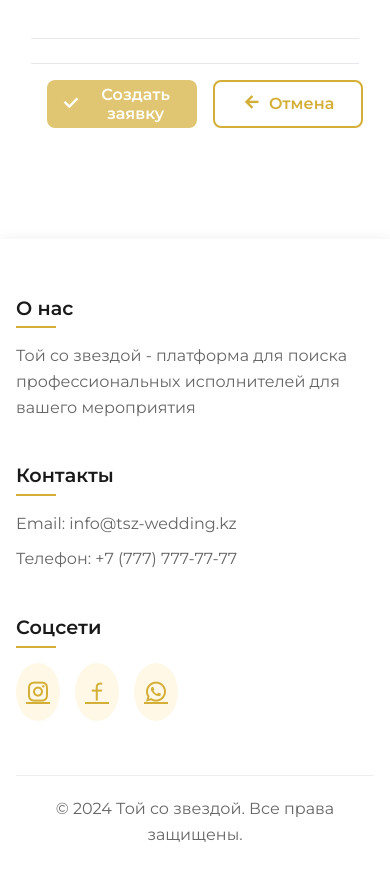
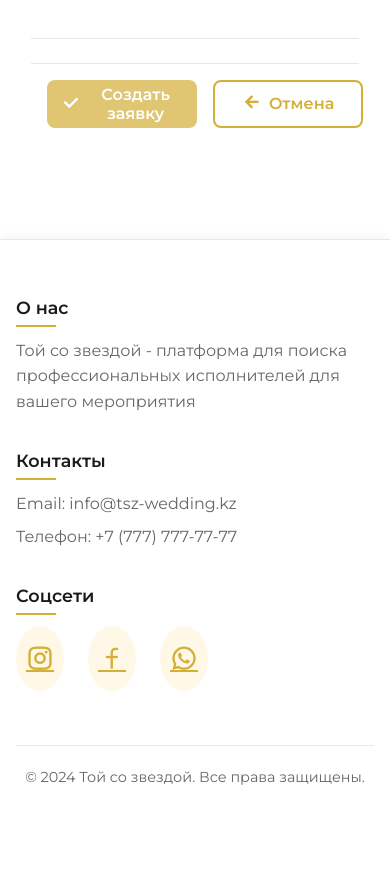
Before and after one commit to SmaylovSerikbay/tsz25, a Django app: page /create-order/ in a window 390 px wide. Shown: the part 3186-4063 px from the top of the page. After the commit the page ends 3971 px from the top, so only its background shows below. Run offline with Django 5.2, Linux system fonts and the light colour scheme; a user stored in the database is signed in.

Commit message:
Enhance footer styles in order template for improved layout and responsiveness. Introduce grid layout for footer content, update typography, and add social links styling. Adjust media queries for better mobile display.

```diff
--- a/templates/order.html
+++ b/templates/order.html
@@ -683,32 +683,80 @@ textarea {
   }
 }
 
-/* Добавляем специальные стили для футера */
-.footer .container {
-  padding: 0 16px;
+/* Footer Styles */
+.footer {
+  background: white;
+  border-top: 1px solid var(--gray-200);
 }
 
 .footer-content {
+  display: grid;
+  grid-template-columns: repeat(auto-fit, minmax(250px, 1fr));
+  gap: 40px;
   padding: 40px 0;
 }
 
+.footer-section h3 {
+  font-size: 1.2rem;
+  font-weight: 600;
+  color: var(--gray-900);
+  margin-bottom: 16px;
+}
+
+.footer-section p {
+  color: var(--gray-600);
+  line-height: 1.6;
+  margin-bottom: 8px;
+}
+
+.social-links {
+  display: flex;
+  gap: 16px;
+  margin-top: 16px;
+}
+
+.social-links a {
+  color: var(--primary-color);
+  font-size: 24px;
+  transition: all 0.2s;
+}
+
+.social-links a:hover {
+  color: var(--primary-dark);
+  transform: translateY(-2px);
+}
+
+.footer-bottom {
+  border-top: 1px solid var(--gray-200);
+  padding: 20px 0;
+  text-align: center;
+  color: var(--gray-600);
+  font-size: 0.9rem;
+}
+
 @media (max-width: 768px) {
-  .footer .container {
-    padding: 0 16px;
-  }
-
   .footer-content {
+    gap: 32px;
     padding: 32px 0;
   }
 }
 
 @media (max-width: 480px) {
-  .footer .container {
-    padding: 0 16px;
+  .footer-content {
+    gap: 24px;
+    padding: 24px 0;
   }
 
-  .footer-content {
-    padding: 24px 0;
+  .footer-section h3 {
+    font-size: 1.1rem;
+  }
+
+  .social-links {
+    gap: 24px;
+  }
+
+  .social-links a {
+    font-size: 28px;
   }
 }
 
```
